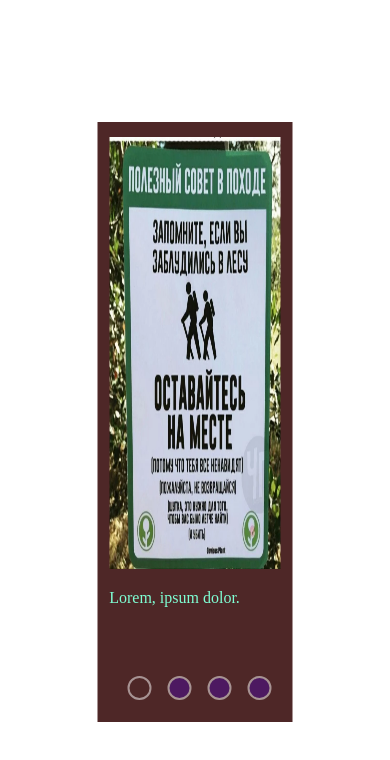
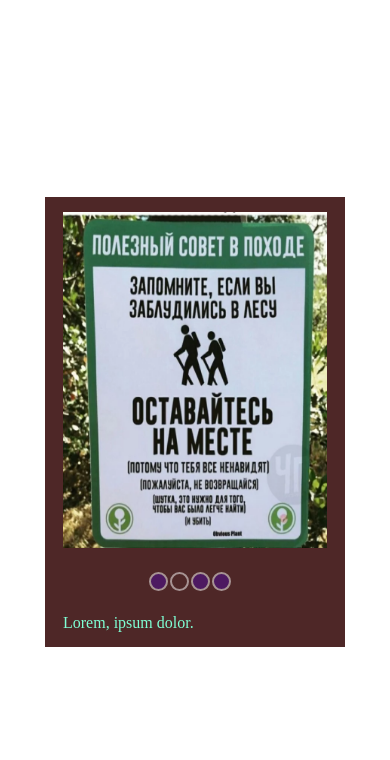
Before and after one commit to sergei404/cssMemeSlider, a plain HTML site: page cssMemeSlider/index.html in a window 390 px wide. Drawn offline with Linux system fonts and the light colour scheme.

Commit message:
feat: add mobile version (Sun, Sep 15, 2024 09:14:22 PM)

```diff
--- a/cssMemeSlider/style.css
+++ b/cssMemeSlider/style.css
@@ -3,6 +3,109 @@
     padding: 0;
  }
 
+ .slider {
+    max-width: 500px;
+    min-width: 300px;
+    height: 450px;
+    overflow: hidden;
+    position: absolute;
+    top: 50%;
+    left: 50%;
+    transform: translate(-50%, -50%);
+    background-color: rgb(78, 39, 39);
+ }
+
+ .bar {
+    position: absolute;
+    bottom: 50px;
+    right: 57%;
+    width: 15px;
+    height: 15px;
+    margin: 6px;
+    cursor: pointer;
+    background-color: #4d0d9b;
+    opacity: .5;
+    border: 2px solid #fff;
+    border-radius: 50%;
+    transition: all 0.4s ease;
+ }
+
+ #slide1 ~ label[for="slide1"] {
+    right: 50%;
+ }
+ #slide2 ~ label[for="slide2"] {
+    right: 43%;
+ }
+ #slide3 ~ label[for="slide3"] {
+    right: 36%;
+ }
+
+ .bar:hover {
+    opacity: 1;
+    transform:scale(1.1);
+ }
+
+ input[name="slide"] {
+    position: absolute;
+    visibility: hidden;
+ }
+
+ #slide1:checked ~ label[for="slide1"] {
+    background-color: transparent;
+ }
+ #slide2:checked ~ label[for="slide2"] {
+    background-color: transparent;
+ }
+ #slide3:checked ~ label[for="slide3"] {
+    background-color: transparent;
+ }
+ #slide4:checked ~ label[for="slide4"] {
+    background-color: transparent;
+ }
+
+ .slides {
+    width: 400%;
+    height: 100%;
+    display: flex;
+ }
+
+ .slide {
+    display: flex;
+    flex-direction: column;
+    justify-content: space-between;
+    gap: 20px;
+    width: 22%;
+    padding: 15px 1.5%;
+    transition: all 0.6s ease;
+ }
+
+ .slide img {
+    width: 100%;
+    height: 80%;
+ }
+
+ .slide span {
+    color: aquamarine;
+ }
+
+ #slide1:checked ~ .s1 {
+    margin-left: 0;
+ }
+
+ #slide2:checked ~ .s1 {
+    margin-left: -25%;
+ }
+
+ #slide3:checked ~ .s1 {
+    margin-left: -50%;
+ }
+
+ #slide4:checked ~ .s1 {
+    margin-left: -75%;
+ }
+
+
+ @media screen and (min-width: 800px) {
     .slider {
         max-width: 800px;
         height: 600px;
@@ -101,3 +204,6 @@
      #slide4:checked ~ .s1 {
         margin-left: -75%;
      }
+
+
+ }
```
Lines whose indentation alone changed are shown as unchanged.
